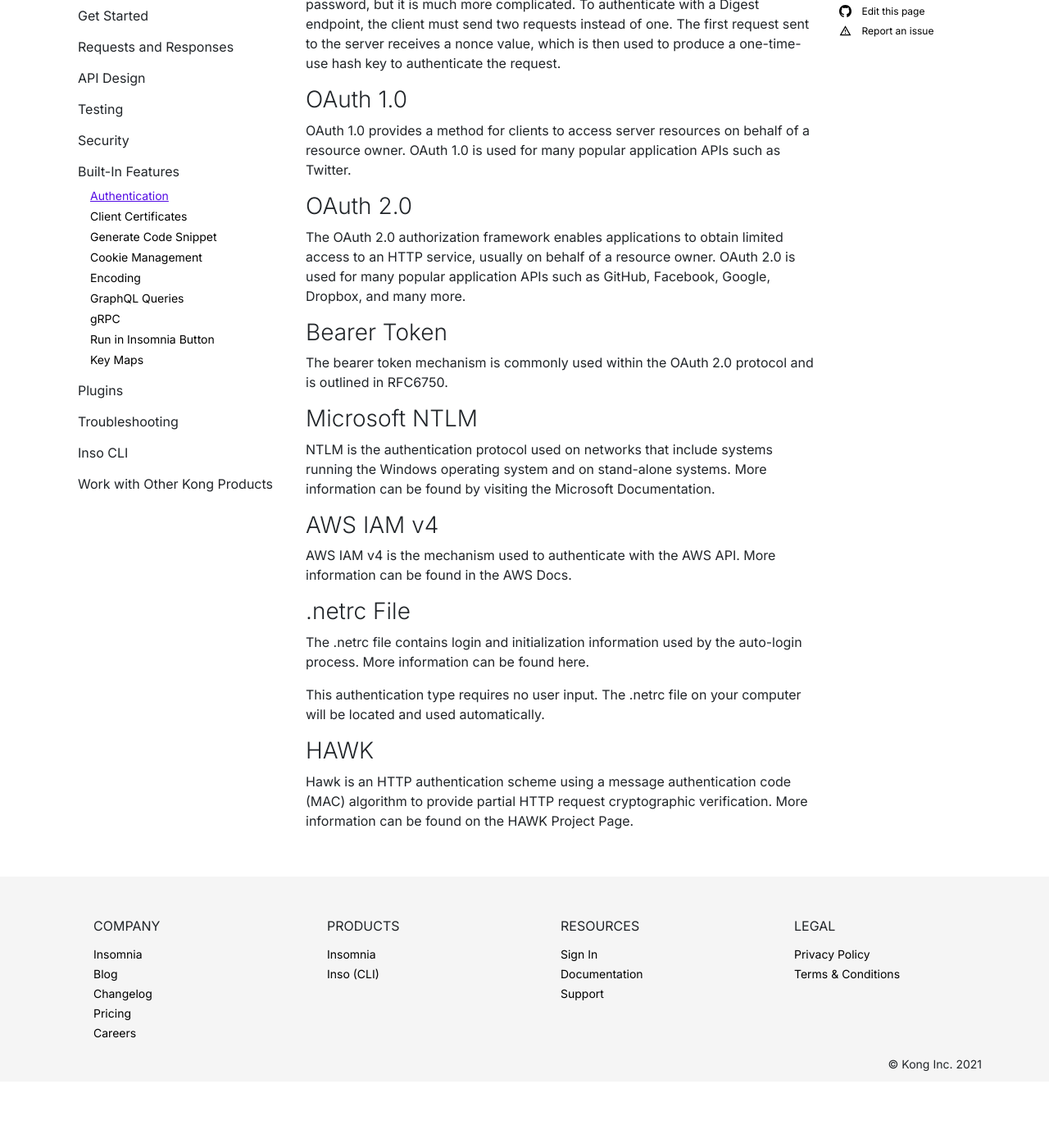
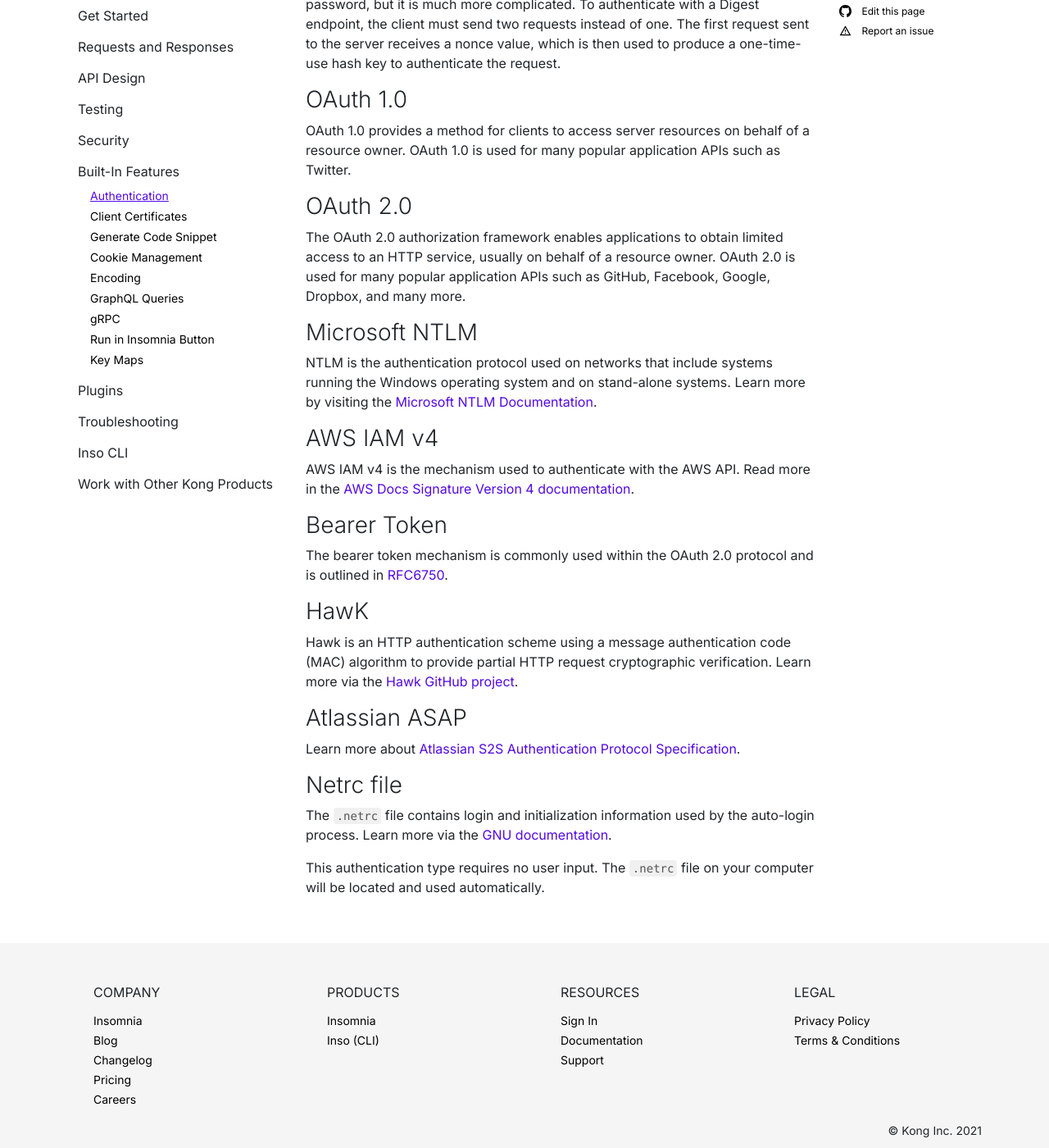
Before and after one commit to Kong/insomnia-docs, a Jekyll site: the page built from docs/insomnia/authentication.md, in a window 1280 px wide and 1400 px high, scrolled down 1111 px. Shown: the whole window at 82% size. Built offline with Jekyll 4.4.1, drawn with Linux system fonts in a browser that asks for light colours; comment, search, counter and statistics services are not loaded; before the commit the page ends 2430 px from its top, so only the background shows below that; some of the changed text lies outside the part shown.

Commit message:
[DOCU-1985] Add auth links and Atlassian section (#58)
Co-authored-by: Opender Singh <opender.singh@konghq.com>

```diff
--- a/docs/insomnia/authentication.md
+++ b/docs/insomnia/authentication.md
@@ -5,43 +5,57 @@
 category-url: built-in-features
 ---
 
-Insomnia provides a number of authentication helpers to make it trivial to interface with the most common authentication standards. Simply choose your standard, fill in some details, and Insomnia will take care of the hard work for you.
+Insomnia provides a number of authentication helpers to make it trivial to interface with the most common authentication standards. Choose your standard, fill in the prompted fields, and Insomnia will take care of the rest.
 
 ## Authentication Basics
 
-To set up authentication for a given request, select the desired authentication type from the **Auth** dropdown. Then fill out the required fields.
+To set up authentication for a given request, select the desired authentication type from the **Auth** dropdown. Then, fill out the required fields.
 
 ![The Auth dropdown menu shows all of the built-in authentication types.](/assets/images/authentication-menu.png)
 _Select your authentication type from the Auth dropdown menu._
 
 ## Supported Authentication Types
+
 Currently, Insomnia supports the following authentication standards.
 
-### Basic Authentication
+### Basic Auth
+
 Basic authentication is one of the most basic ways to authenticate an HTTP request and is commonly used for passing API keys to authenticate popular APIs such as [Stripe](https://stripe.com/docs/api/authentication).
 
-### Digest Authentication
+### Digest Auth
+
 Digest is sometimes confused with Basic because it also uses a username and password, but it is much more complicated. To authenticate with a Digest endpoint, the client must send two requests instead of one. The first request sent to the server receives a nonce value, which is then used to produce a one-time-use hash key to authenticate the request.
 
 ### OAuth 1.0
+
 OAuth 1.0 provides a method for clients to access server resources on behalf of a resource owner. OAuth 1.0 is used for many popular application APIs such as Twitter.
 
 ### OAuth 2.0
+
 The OAuth 2.0 authorization framework enables applications to obtain limited access to an HTTP service, usually on behalf of a resource owner. OAuth 2.0 is used for many popular application APIs such as GitHub, Facebook, Google, Dropbox, and many more.
 
-### Bearer Token
-The bearer token mechanism is commonly used within the OAuth 2.0 protocol and is outlined in RFC6750.
+### Microsoft NTLM
 
-### Microsoft NTLM
-NTLM is the authentication protocol used on networks that include systems running the Windows operating system and on stand-alone systems. More information can be found by visiting the Microsoft Documentation.
+NTLM is the authentication protocol used on networks that include systems running the Windows operating system and on stand-alone systems. Learn more by visiting the [Microsoft NTLM Documentation](https://docs.microsoft.com/en-us/windows/win32/secauthn/microsoft-ntlm?redirectedfrom=MSDN).
 
 ### AWS IAM v4
-AWS IAM v4 is the mechanism used to authenticate with the AWS API. More information can be found in the AWS Docs.
 
-### .netrc File
-The .netrc file contains login and initialization information used by the auto-login process. More information can be found here.
+AWS IAM v4 is the mechanism used to authenticate with the AWS API. Read more in the [AWS Docs Signature Version 4 documentation](https://docs.aws.amazon.com/general/latest/gr/signature-version-4.html).
 
-This authentication type requires no user input. The .netrc file on your computer will be located and used automatically.
+### Bearer Token
 
-### HAWK
-Hawk is an HTTP authentication scheme using a message authentication code (MAC) algorithm to provide partial HTTP request cryptographic verification. More information can be found on the HAWK Project Page.
+The bearer token mechanism is commonly used within the OAuth 2.0 protocol and is outlined in [RFC6750](https://datatracker.ietf.org/doc/html/rfc6750).
+
+### HawK
+
+Hawk is an HTTP authentication scheme using a message authentication code (MAC) algorithm to provide partial HTTP request cryptographic verification. Learn more via the [Hawk GitHub project](https://github.com/mozilla/hawk).
+
+### Atlassian ASAP
+
+Learn more about [Atlassian S2S Authentication Protocol Specification](https://s2sauth.bitbucket.io/spec/).
+
+### Netrc file
+
+The `.netrc` file contains login and initialization information used by the auto-login process. Learn more via the [GNU documentation](https://www.gnu.org/software/inetutils/manual/html_node/The-_002enetrc-file.html).
+
+This authentication type requires no user input. The `.netrc` file on your computer will be located and used automatically.
```
